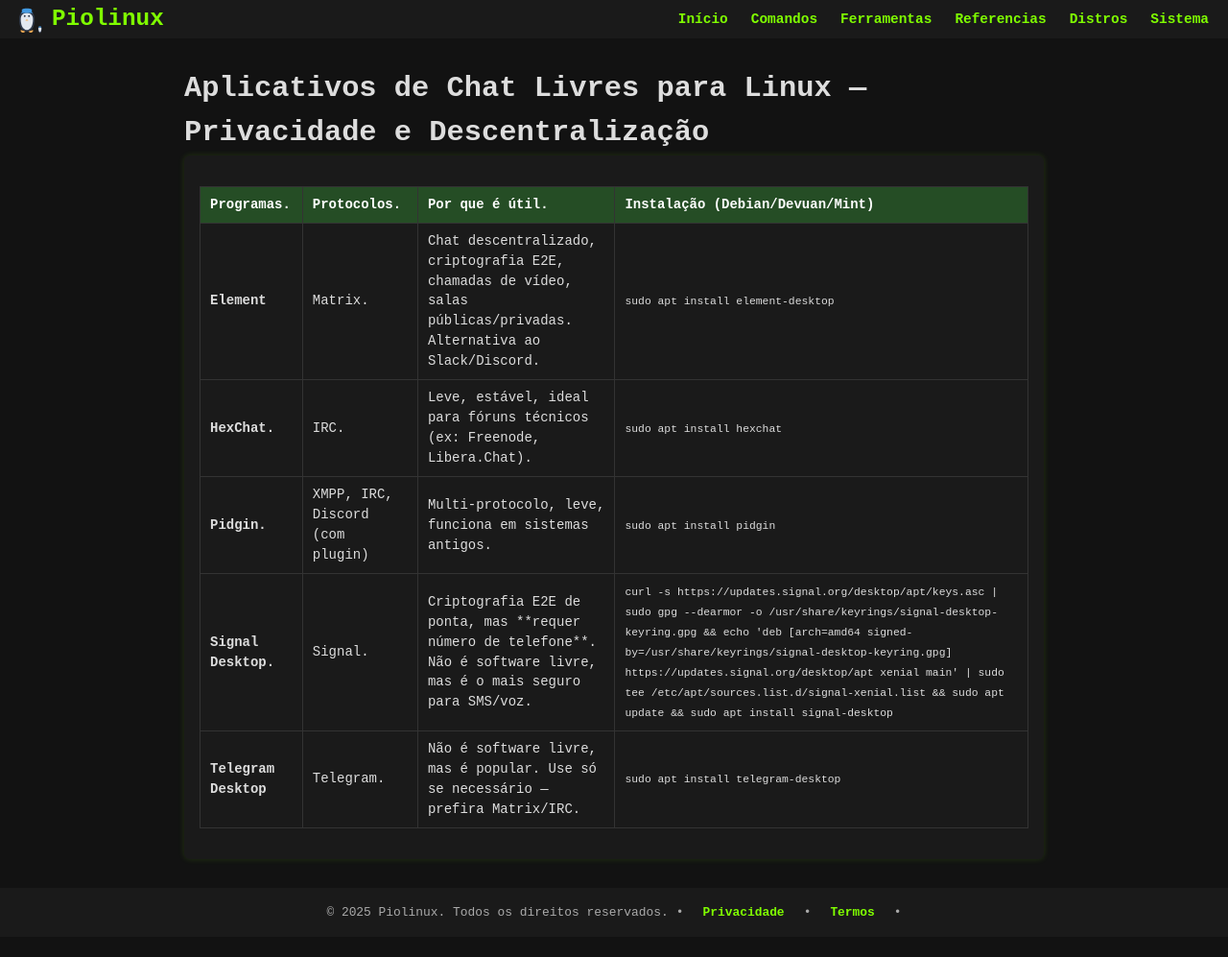
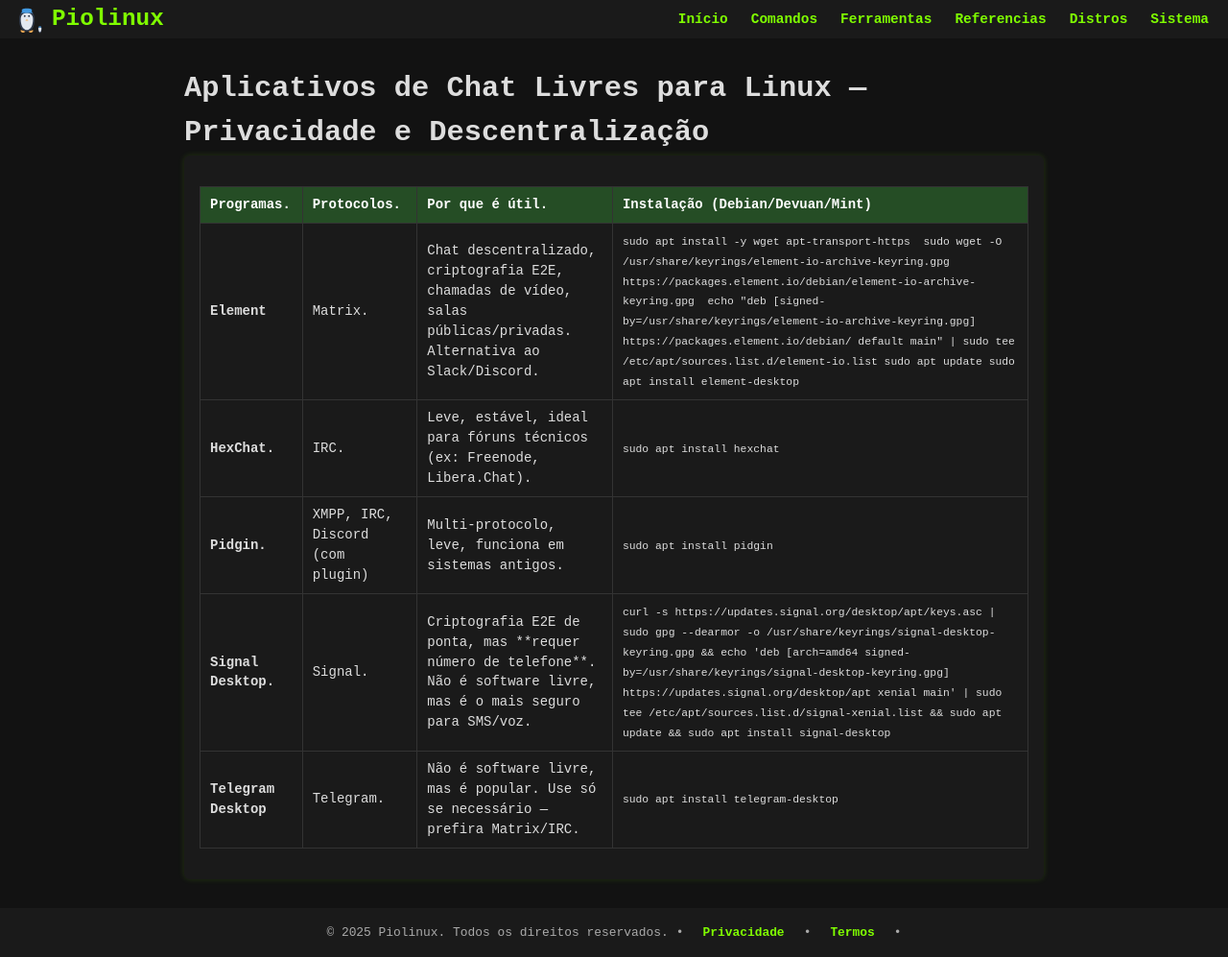
Before and after one commit to Piolinux/piolinux-site, a Jekyll site: the page built from _pages/_referencias/aplicativos-de-chat-livres-para-linux-privacidade-e-descentralizacao.md, in a window 1280 px wide. Shown: the whole page at 96% size. Built offline with Jekyll 4.4.1, drawn with Linux system fonts in a browser that asks for light colours; before the commit the page ends 976 px from its top, so only the background shows below that.

Commit message:
Update aplicativos-de-chat-livres-para-linux-privacidade-e-descentralizacao.md

```diff
--- a/_pages/_referencias/aplicativos-de-chat-livres-para-linux-privacidade-e-descentralizacao.md
+++ b/_pages/_referencias/aplicativos-de-chat-livres-para-linux-privacidade-e-descentralizacao.md
@@ -26,7 +26,15 @@ tags: [linux, chat, matrix, element, irc, hexchat, pidgin, signal, devuan, artix
       Programa"><strong>Element</strong></td>
       <td data-label="Protocolos">Matrix.</td>
       <td data-label="Por que é útil">Chat descentralizado, criptografia E2E, chamadas de vídeo, salas públicas/privadas. Alternativa ao Slack/Discord.</td>
-      <td data-label="Instalação (Debian/Devuan/Mint)"><code>sudo apt install element-desktop</code></td>
+      <td data-label="Instalação (Debian/Devuan/Mint)"><code>sudo apt install -y wget apt-transport-https
+‍
+sudo wget -O /usr/share/keyrings/element-io-archive-keyring.gpg https://packages.element.io/debian/element-io-archive-keyring.gpg
+‍
+echo "deb [signed-by=/usr/share/keyrings/element-io-archive-keyring.gpg] https://packages.element.io/debian/ default main" | sudo tee /etc/apt/sources.list.d/element-io.list
+
+sudo apt update
+
+sudo apt install element-desktop</code></td>
     </tr>
     <tr>
       <td data-label="
```
